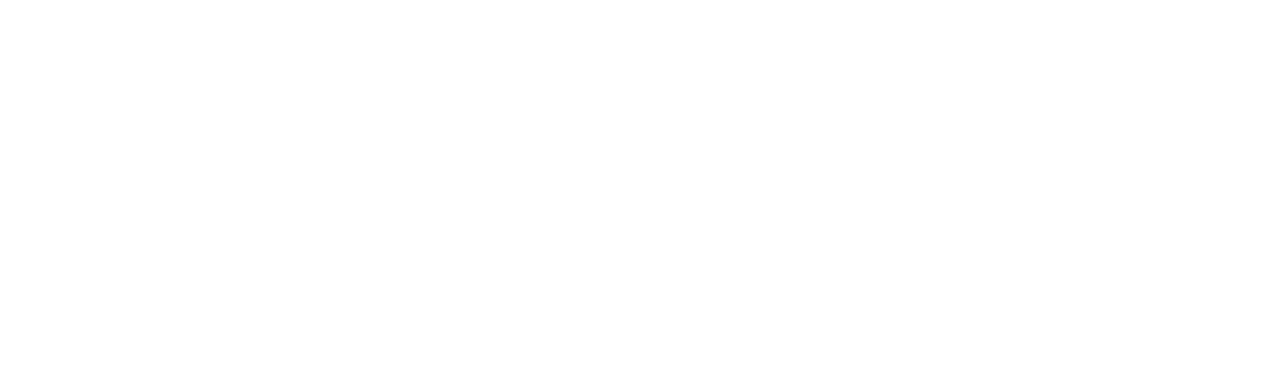
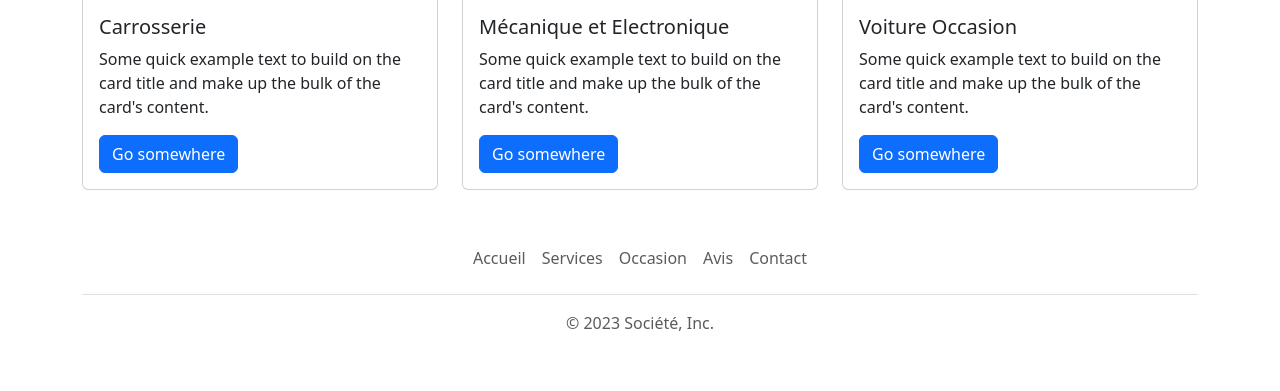
Before and after one commit to bibijapon/garage.V.parrot, a PHP site: page / in a window 1280 px wide. Before the commit the part shown is empty. Shown: the part 781-1172 px from the top of the page. Before the commit the page ends 800 px from the top, so only its background shows below. Run offline with PHP 8.4, Linux system fonts and the light colour scheme.

Commit message:
Modification index.php

```diff
--- a/index.php
+++ b/index.php
@@ -2,14 +2,91 @@
 <html lang="Fr">
 <head>
     <meta charset="UTF-8">
+    <meta name="title" content="Garage.V.parrot">
+    <meta name="description" content=" Le Garage.V.parrot vous propose à large choix de service pour votre véhicule: de la réparation mécanique et carrosserie à la vente de voiture d'occasion">
+    <meta name="keywords" content="Garage.V.parrot, voiture d'occasion, réparation véhicule, mécanique, carrosserie, entretien">
     <meta name="viewport" content="width=device-width, initial-scale=1.0">
     <link href="https://cdn.jsdelivr.net/npm/bootstrap@5.3.2/dist/css/bootstrap.min.css" rel="stylesheet" integrity="sha384-T3c6CoIi6uLrA9TneNEoa7RxnatzjcDSCmG1MXxSR1GAsXEV/Dwwykc2MPK8M2HN" crossorigin="anonymous">
+    <link rel="stylesheet" href="assets/CSS/override-bootstrap.css">
+    <link rel="stylesheet" href="styles.css">
     <script src="https://cdn.jsdelivr.net/npm/bootstrap@5.3.2/dist/js/bootstrap.bundle.min.js" integrity="sha384-C6RzsynM9kWDrMNeT87bh95OGNyZPhcTNXj1NW7RuBCsyN/o0jlpcV8Qyq46cDfL" crossorigin="anonymous"></script>
 
-    <title>Document</title>
+    <title>Garage.V.parrot</title>
 </head>
 <body>
+    <div class="container">
+        <header class="d-flex flex-wrap align-items-center justify-content-center justify-content-md-between py-3 mb-4 border-bottom">
+            <a href="/" class="d-inline-flex link-body-emphasis text-decoration-none">
+                <img width="120" src="assets/images/logo.png" alt="Logo Garage.V.parrot">
+            </a>
+            <ul class="nav col-12 col-md-auto mb-2 justify-content-center mb-md-0">
+                <li><a href="index.php" class="nav-link px-2 link-secondary">Accueil</a></li>
+                <li><a href="services.php" class="nav-link px-2">Services</a></li>
+                <li><a href="occasion.php" class="nav-link px-2">Occasion</a></li>
+                <li><a href="avis.php" class="nav-link px-2">Avis</a></li>
+                <li><a href="contact.php" class="nav-link px-2">Contact</a></li>
+            </ul>
+            <div class="col-md-3 text-end">
+                <button type="button" class="btn btn-outline-primary me-2">Se connecter</button>
+                <button type="button" class="btn btn-primary">S'inscrire</button>
+            </div>
+        </header>
+        <main>
+            <div class="row flex-lg-row-reverse align-items-center g-5 py-5">
+                <div class="col-10 col-sm-8 col-lg-6">
+                    <img src="./assets/images/logo.png" alt="logo" wright="450" height="250">
+                </div>
+                <div class="col-lg-6">
+                    <h1 class="display-6 fw-bold lh-1 mb-3">NOTRE EXPERTISE A VOTRE SERVICE DEPUIS 15 ANS !</></h1>
+                    <p class="lead">Lorem ipsum dolor sit, amet consectetur adipisicing elit. Necessitatibus accusantium numquam iste praesentium voluptatem ipsam illum suscipit. Repellat, nam molestias neque nulla sapiente rerum asperiores excepturi pariatur recusandae obcaecati praesentium?</p>
+                </div>
+            </div>
 
+            <div class="row test-center">
+                <div class="col-md-4 my-2 d-flex">
+                    <div class="card">
+                        <img src="./uploads/services/carrosserie.jpg" class="card-img-top" alt="carrosserie">
+                        <div class="card-body">
+                            <h5 class="card-title">Carrosserie</h5>
+                            <p class="card-text">Some quick example text to build on the card title and make up the bulk of the card's content.</p>
+                            <a href="#" class="btn btn-primary">Go somewhere</a>
+                        </div>
+                    </div>
+                </div>
 
+                <div class="col-md-4 my-2 d-flex">
+                    <div class="card">
+                        <img src="./uploads/services/mecanique.jpg" class="card-img-top" alt="mecanique et électronique">
+                        <div class="card-body">
+                            <h5 class="card-title">Mécanique et Electronique</h5>
+                            <p class="card-text">Some quick example text to build on the card title and make up the bulk of the card's content.</p>
+                            <a href="#" class="btn btn-primary">Go somewhere</a>
+                        </div>
+                    </div>
+                </div>
+
+                <div class="col-md-4 my-2 d-flex">
+                    <div class="card">
+                        <img src="./uploads/services/occasion.jpg" class="card-img-top" alt="voiture occasion">
+                        <div class="card-body">
+                            <h5 class="card-title">Voiture Occasion</h5>
+                            <p class="card-text">Some quick example text to build on the card title and make up the bulk of the card's content.</p>
+                            <a href="#" class="btn btn-primary">Go somewhere</a>
+                        </div>
+                    </div>
+                </div>
+            </div>
+        </main>
+        <footer class="py-3 my-4">
+            <ul class="nav justify-content-center border-bottom pb-3 mb-3">
+                <li class="nav-item"><a href="index.php" class="nav-link px-2 text-body-secondary">Accueil</a></li>
+                <li class="nav-item"><a href="services.php" class="nav-link px-2 text-body-secondary">Services</a></li>
+                <li class="nav-item"><a href="occasion.php" class="nav-link px-2 text-body-secondary">Occasion</a></li>
+                <li class="nav-item"><a href="avis.php" class="nav-link px-2 text-body-secondary">Avis</a></li>
+                <li class="nav-item"><a href="contact.php" class="nav-link px-2 text-body-secondary">Contact</a></li>
+            </ul>
+            <p class="text-center text-body-secondary">© 2023 Société, Inc.</p>
+        </footer>
+    </div>
 </body>
 </html>
```
